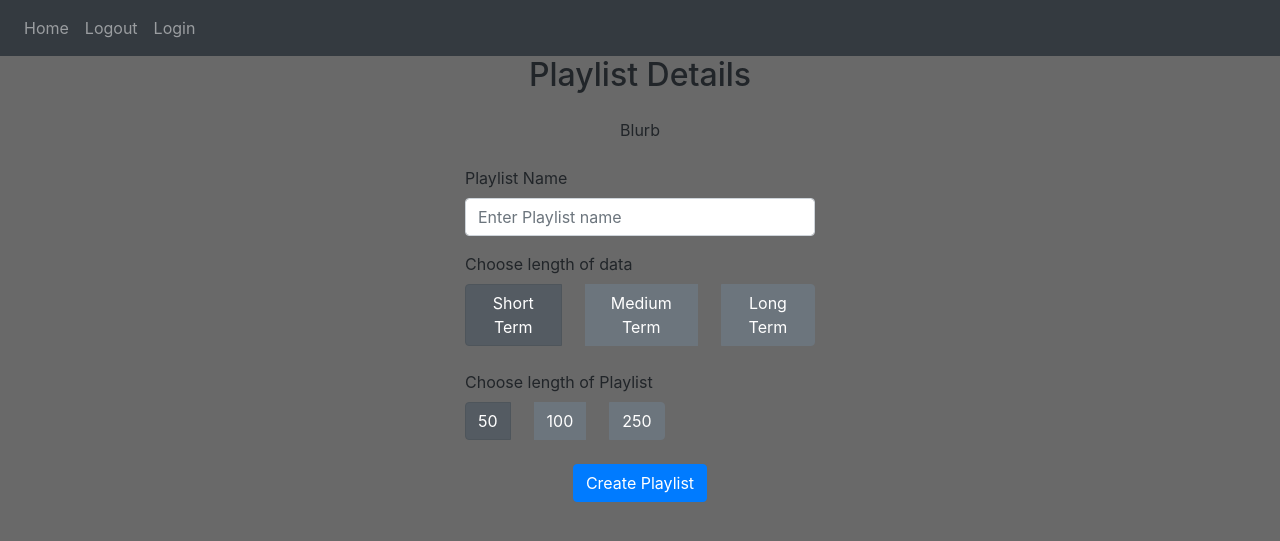
After one commit to Imraanj99/Melometrics, a Flask app: template website/templates/playlist_form.html in a window 1280 px wide. The commit adds this page. Shown: the top 541 px of the page. Run offline with Flask 3, Linux system fonts and the light colour scheme; the template is opened without the code that fills it, so the values that code supplies are empty; some libraries are stand-ins or nearby versions.

Commit message:
Adds templates and adds new functions
This commit adds a new template to handle a form with get and post requests to configure the creation of a playlist.
It also adds the functionality to make a playlist as well as part of the code required to add sonds to that playlist

```diff
--- a/website/templates/base.html
+++ b/website/templates/base.html
@@ -17,7 +17,7 @@
 
     <title>{% block title %}Home{% endblock %}</title>
   </head>
-  <body>
+  <body style="background-color: dimgrey;">
     <nav class="navbar navbar-expand-lg navbar-dark bg-dark">
       <button
         class="navbar-toggler"
--- a/website/templates/home.html
+++ b/website/templates/home.html
@@ -1,7 +1,7 @@
 {% extends "base.html" %} {% block title %}Home{% endblock %}
 
 {% block content %}
-<h1>Welcome!</h1>
+<h1>Welcome {{ name }}!</h1>
 
 <a href='logout' class="btn btn-secondary" role="button" style="margin-top: 10px;">sign out</a>
 <a href='getTracks' class="btn btn-secondary" role="button" style="margin-top: 10px;">Liked Songs</a>
--- /dev/null
+++ b/website/templates/playlist_form.html
@@ -0,0 +1,62 @@
+{% extends "base.html" %}
+
+{% block title %}Playlist Configuration{% endblock %}
+
+{% block content %}
+<div class="row justify-content-center">
+    <div class="col-md-4">
+        <h2 class="text-center mb-4"> Playlist Details </h2><!-- Header -->
+        <p class="text-center mb-4"> Blurb </p>
+
+        <!-- Begin form -->
+        <form method="post">
+            <div class="form-group">
+                <label for="playlist_name">Playlist Name</label>
+                <input
+                  type="text"
+                  class="form-control"
+                  id="playlist_name"
+                  name="playlist_name"
+                  placeholder="Enter Playlist name"
+                />
+            </div>
+            <label for="scale">Choose length of data</label>
+            <div class="btn-group btn-group-toggle" data-toggle="buttons">
+                <label class="btn btn-secondary active mr-4">
+                    <input type="radio" name="selected_value" value="short_term" id="short" autocomplete="off" checked> Short Term
+                </label>
+                <label class="btn btn-secondary mr-4">
+                    <input type="radio" name="selected_value" value="medium_term" id="medium" autocomplete="off"> Medium Term
+                </label>
+                <label class="btn btn-secondary">
+                    <input type="radio" name="selected_value" value="long_term" id="long" autocomplete="off"> Long Term
+                </label>
+            </div>
+            <br><br>
+            <label for="scale">Choose length of Playlist</label>
+            <div class="btn-group btn-group-toggle" data-toggle="buttons">
+                <label class="btn btn-secondary active mr-4">
+                    <input type="radio" name="number_of_songs" value="50" id="50" autocomplete="off" checked> 50
+                </label>
+                <label class="btn btn-secondary mr-4">
+                    <input type="radio" name="number_of_songs" value="100" id="100" autocomplete="off"> 100
+                </label>
+                <label class="btn btn-secondary">
+                    <input type="radio" name="number_of_songs" value="250" id="250" autocomplete="off"> 250
+                </label>
+            </div>
+            <br><br>
+            <div class="text-center">
+                <button type="submit" class="btn btn-primary">Create Playlist</button>
+            </div>
+        </form>
+        <!-- End form -->
+    </div>
+</div>
+{% endblock %}
+
+{% block scripts %}
+<script src="https://code.jquery.com/jquery-3.3.1.slim.min.js"></script>
+<script src="https://cdnjs.cloudflare.com/ajax/libs/popper.js/1.14.7/umd/popper.min.js"></script>
+<script src="https://stackpath.bootstrapcdn.com/bootstrap/4.3.1/js/bootstrap.min.js"></script>
+{% endblock %}
```
Also changed, not shown: website/methods.py (+55 -16 lines), website/not_in_use_templates/playlist_2.html (added, +43 -0 lines), website/utils.py (+8 -2 lines), website/views.py (+5 -3 lines).
